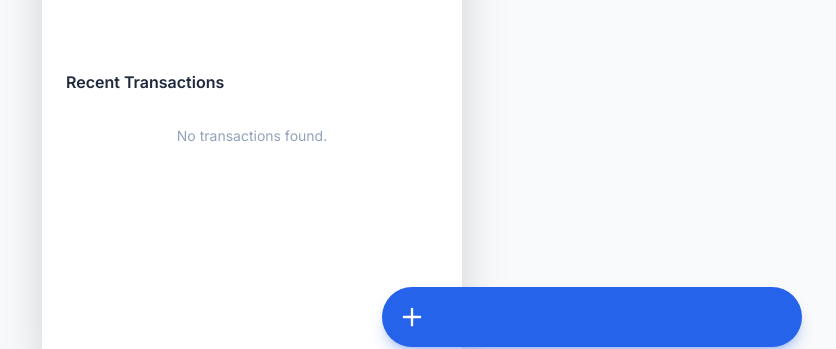
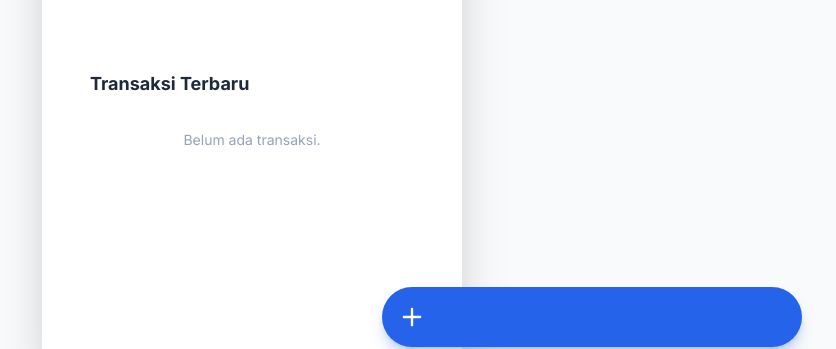
Before and after one commit to sanzzyproject/Finance-tracker-, a Next.js app: page / in a window 1280 px wide. Shown: the part 429-778 px from the top of the page, without its empty margins (388-1224 px from the left). Built offline with nearby package versions, Linux system fonts and the light colour scheme.

Commit message:
Update ActivityList.tsx

```diff
--- a/components/ActivityList.tsx
+++ b/components/ActivityList.tsx
@@ -1,40 +1,50 @@
 import { Transaction } from '@/types/finance';
 import { formatCurrency, formatDate } from '@/lib/utils';
-import { ArrowUpRight, ArrowDownLeft, Trash2 } from 'lucide-react';
+import { ShoppingBag, Home, Zap, Coffee, Wallet, Trash2 } from 'lucide-react';
 
 interface Props {
   transactions: Transaction[];
   onDelete: (id: number) => void;
 }
 
+const getIcon = (category: string) => {
+  switch (category.toLowerCase()) {
+    case 'makanan': return <Coffee size={20} />;
+    case 'belanja': return <ShoppingBag size={20} />;
+    case 'sewa': return <Home size={20} />;
+    case 'tagihan': return <Zap size={20} />;
+    default: return <Wallet size={20} />;
+  }
+};
+
 export default function ActivityList({ transactions, onDelete }: Props) {
   return (
-    <div className="mb-24">
-      <h3 className="text-slate-800 dark:text-white font-semibold mb-4">Recent Transactions</h3>
-      <div className="space-y-3">
+    <div className="px-6">
+      <h3 className="font-bold text-lg text-slate-800 mb-4">Transaksi Terbaru</h3>
+      <div className="space-y-4 pb-32"> {/* Padding bottom extra agar tidak ketutup navbar */}
         {transactions.length === 0 ? (
-          <p className="text-center text-slate-400 text-sm py-4">No transactions found.</p>
+          <p className="text-center text-slate-400 text-sm py-4">Belum ada transaksi.</p>
         ) : (
           transactions.map((t) => (
-            <div key={t.id} className="bg-white dark:bg-slate-800 p-4 rounded-2xl shadow-sm flex items-center justify-between group">
-              <div className="flex items-center gap-3">
-                <div className={`p-2 rounded-full ${t.type === 'income' ? 'bg-green-100 text-green-600' : 'bg-red-100 text-red-600'}`}>
-                  {t.type === 'income' ? <ArrowDownLeft size={20} /> : <ArrowUpRight size={20} />}
+            <div key={t.id} className="bg-white p-4 rounded-2xl border border-slate-100 shadow-sm flex items-center justify-between group">
+              <div className="flex items-center gap-4">
+                <div className="p-3 rounded-xl bg-slate-50 text-slate-600">
+                  {getIcon(t.category)}
                 </div>
                 <div>
-                  <p className="text-slate-900 dark:text-white font-medium text-sm">{t.category}</p>
+                  <p className="text-slate-900 font-bold text-sm">{t.category}</p>
                   <p className="text-slate-400 text-xs">{formatDate(t.date)}</p>
                 </div>
               </div>
               <div className="text-right">
-                <p className={`font-bold text-sm ${t.type === 'income' ? 'text-green-600' : 'text-slate-900 dark:text-white'}`}>
+                <p className={`font-bold text-sm ${t.type === 'income' ? 'text-emerald-500' : 'text-red-500'}`}>
                   {t.type === 'income' ? '+' : '-'}{formatCurrency(t.amount)}
                 </p>
                 <button
                   onClick={() => t.id && onDelete(t.id)}
-                  className="text-red-400 text-xs mt-1 opacity-0 group-hover:opacity-100 transition-opacity"
+                  className="text-slate-300 hover:text-red-500 text-xs mt-1 transition-colors"
                 >
-                  Delete
+                  Hapus
                 </button>
               </div>
             </div>
```
